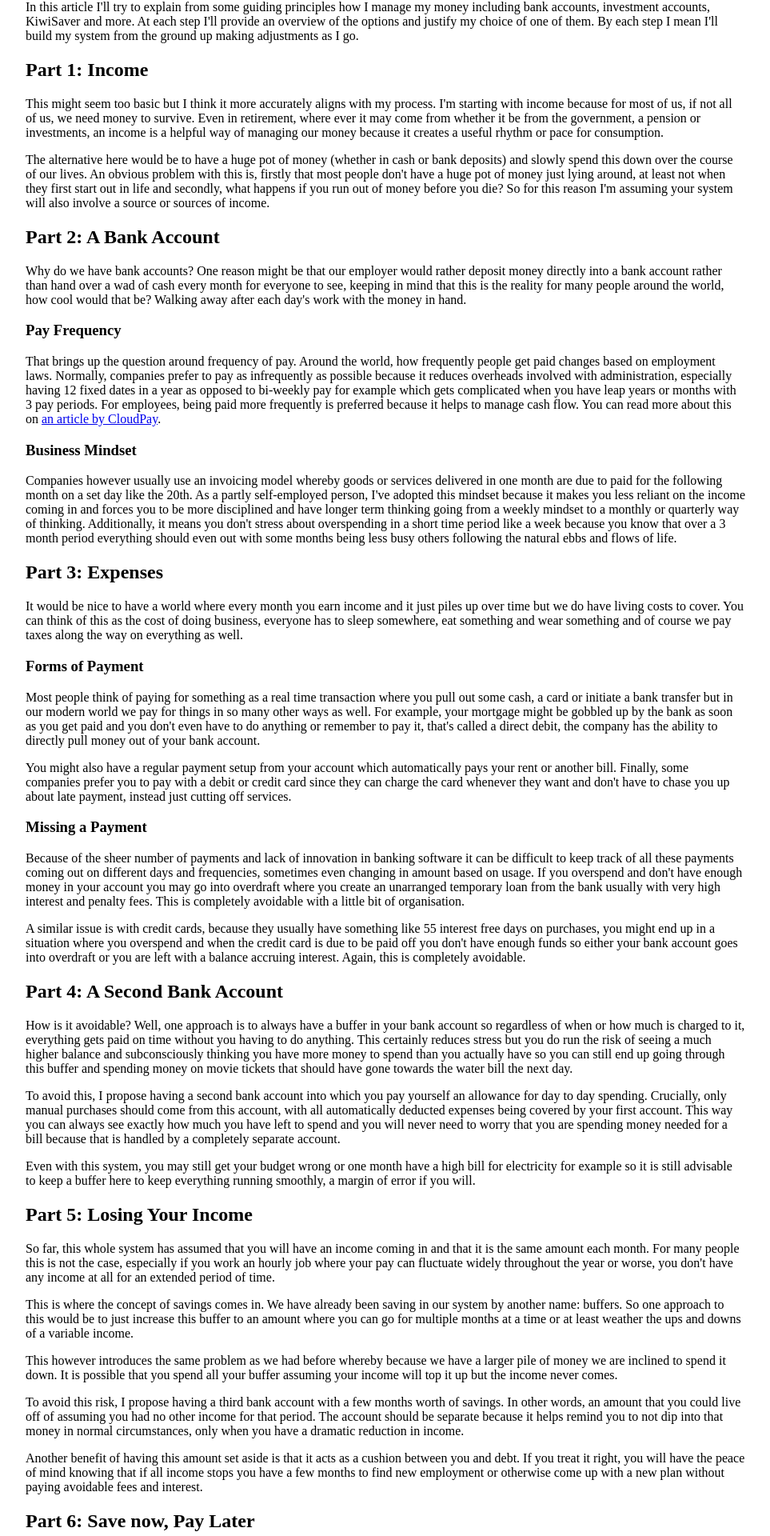
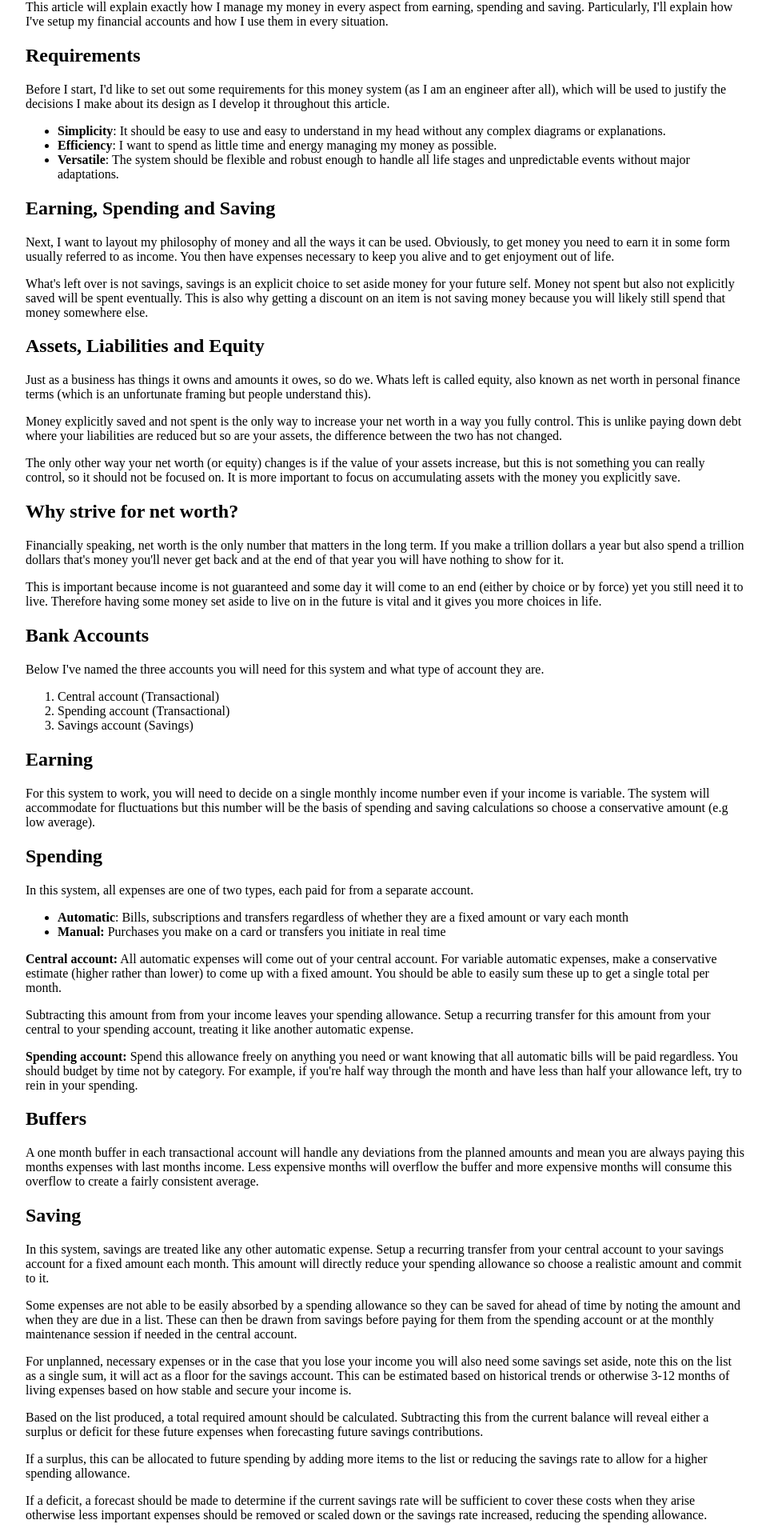
Before and after one commit to liamlabuschagne/personal-website, a Nuxt app: page /blog/my-money-system in a window 1280 px wide. Shown: the part 80-2000 px from the top of the page at 80% size, without its empty margins (158-1121 px from the left). Built offline with nearby package versions, Linux system fonts and the light colour scheme.

Commit message:
First draft done

```diff
--- a/pages/blog/my-money-system.vue
+++ b/pages/blog/my-money-system.vue
@@ -2,243 +2,198 @@
   <header>
     <h1>My Money System</h1>
     <p>
-      In this article I'll try to explain from some guiding principles how I
-      manage my money including bank accounts, investment accounts, KiwiSaver
-      and more. At each step I'll provide an overview of the options and justify
-      my choice of one of them. By each step I mean I'll build my system from
-      the ground up making adjustments as I go.
+      This article will explain exactly how I manage my money in every aspect
+      from earning, spending and saving. Particularly, I'll explain how I've
+      setup my financial accounts and how I use them in every situation.
     </p>
   </header>
   <section>
-    <h2>Part 1: Income</h2>
+    <h2>Requirements</h2>
     <p>
-      This might seem too basic but I think it more accurately aligns with my
-      process. I'm starting with income because for most of us, if not all of
-      us, we need money to survive. Even in retirement, where ever it may come
-      from whether it be from the government, a pension or investments, an
-      income is a helpful way of managing our money because it creates a useful
-      rhythm or pace for consumption.
+      Before I start, I'd like to set out some requirements for this money
+      system (as I am an engineer after all), which will be used to justify the
+      decisions I make about its design as I develop it throughout this article.
+    </p>
+    <ul>
+      <li>
+        <strong>Simplicity</strong>: It should be easy to use and easy to
+        understand in my head without any complex diagrams or explanations.
+      </li>
+      <li>
+        <strong>Efficiency</strong>: I want to spend as little time and energy
+        managing my money as possible.
+      </li>
+      <li>
+        <strong>Versatile</strong>: The system should be flexible and robust
+        enough to handle all life stages and unpredictable events without major
+        adaptations.
+      </li>
+    </ul>
+  </section>
+  <section>
+    <h2>Earning, Spending and Saving</h2>
+    <p>
+      Next, I want to layout my philosophy of money and all the ways it can be
+      used. Obviously, to get money you need to earn it in some form usually
+      referred to as income. You then have expenses necessary to keep you alive
+      and to get enjoyment out of life.
     </p>
     <p>
-      The alternative here would be to have a huge pot of money (whether in cash
-      or bank deposits) and slowly spend this down over the course of our lives.
-      An obvious problem with this is, firstly that most people don't have a
-      huge pot of money just lying around, at least not when they first start
-      out in life and secondly, what happens if you run out of money before you
-      die? So for this reason I'm assuming your system will also involve a
-      source or sources of income.
+      What's left over is not savings, savings is an explicit choice to set
+      aside money for your future self. Money not spent but also not explicitly
+      saved will be spent eventually. This is also why getting a discount on an
+      item is not saving money because you will likely still spend that money
+      somewhere else.
     </p>
   </section>
   <section>
-    <h2>Part 2: A Bank Account</h2>
+    <h2>Assets, Liabilities and Equity</h2>
     <p>
-      Why do we have bank accounts? One reason might be that our employer would
-      rather deposit money directly into a bank account rather than hand over a
-      wad of cash every month for everyone to see, keeping in mind that this is
-      the reality for many people around the world, how cool would that be?
-      Walking away after each day's work with the money in hand.
+      Just as a business has things it owns and amounts it owes, so do we. Whats
+      left is called equity, also known as net worth in personal finance terms
+      (which is an unfortunate framing but people understand this).
     </p>
-    <h3>Pay Frequency</h3>
     <p>
-      That brings up the question around frequency of pay. Around the world, how
-      frequently people get paid changes based on employment laws. Normally,
-      companies prefer to pay as infrequently as possible because it reduces
-      overheads involved with administration, especially having 12 fixed dates
-      in a year as opposed to bi-weekly pay for example which gets complicated
-      when you have leap years or months with 3 pay periods. For employees,
-      being paid more frequently is preferred because it helps to manage cash
-      flow. You can read more about this on
-      <a
-        target="_blank"
-        href="https://www.cloudpay.com/blog/pay-frequency-around-the-world/"
-      >
-        an article by CloudPay</a
-      >.
+      Money explicitly saved and not spent is the only way to increase your net
+      worth in a way you fully control. This is unlike paying down debt where
+      your liabilities are reduced but so are your assets, the difference
+      between the two has not changed.
     </p>
-    <h3>Business Mindset</h3>
     <p>
-      Companies however usually use an invoicing model whereby goods or services
-      delivered in one month are due to paid for the following month on a set
-      day like the 20th. As a partly self-employed person, I've adopted this
-      mindset because it makes you less reliant on the income coming in and
-      forces you to be more disciplined and have longer term thinking going from
-      a weekly mindset to a monthly or quarterly way of thinking. Additionally,
-      it means you don't stress about overspending in a short time period like a
-      week because you know that over a 3 month period everything should even
-      out with some months being less busy others following the natural ebbs and
-      flows of life.
+      The only other way your net worth (or equity) changes is if the value of
+      your assets increase, but this is not something you can really control, so
+      it should not be focused on. It is more important to focus on accumulating
+      assets with the money you explicitly save.
     </p>
   </section>
   <section>
-    <h2>Part 3: Expenses</h2>
+    <h2>Why strive for net worth?</h2>
     <p>
-      It would be nice to have a world where every month you earn income and it
-      just piles up over time but we do have living costs to cover. You can
-      think of this as the cost of doing business, everyone has to sleep
-      somewhere, eat something and wear something and of course we pay taxes
-      along the way on everything as well.
-    </p>
-    <h3>Forms of Payment</h3>
-    <p>
-      Most people think of paying for something as a real time transaction where
-      you pull out some cash, a card or initiate a bank transfer but in our
-      modern world we pay for things in so many other ways as well. For example,
-      your mortgage might be gobbled up by the bank as soon as you get paid and
-      you don't even have to do anything or remember to pay it, that's called a
-      direct debit, the company has the ability to directly pull money out of
-      your bank account.
+      Financially speaking, net worth is the only number that matters in the
+      long term. If you make a trillion dollars a year but also spend a trillion
+      dollars that's money you'll never get back and at the end of that year you
+      will have nothing to show for it.
     </p>
     <p>
-      You might also have a regular payment setup from your account which
-      automatically pays your rent or another bill. Finally, some companies
-      prefer you to pay with a debit or credit card since they can charge the
-      card whenever they want and don't have to chase you up about late payment,
-      instead just cutting off services.
-    </p>
-    <h3>Missing a Payment</h3>
-    <p>
-      Because of the sheer number of payments and lack of innovation in banking
-      software it can be difficult to keep track of all these payments coming
-      out on different days and frequencies, sometimes even changing in amount
-      based on usage. If you overspend and don't have enough money in your
-      account you may go into overdraft where you create an unarranged temporary
-      loan from the bank usually with very high interest and penalty fees. This
-      is completely avoidable with a little bit of organisation.
-    </p>
-    <p>
-      A similar issue is with credit cards, because they usually have something
-      like 55 interest free days on purchases, you might end up in a situation
-      where you overspend and when the credit card is due to be paid off you
-      don't have enough funds so either your bank account goes into overdraft or
-      you are left with a balance accruing interest. Again, this is completely
-      avoidable.
+      This is important because income is not guaranteed and some day it will
+      come to an end (either by choice or by force) yet you still need it to
+      live. Therefore having some money set aside to live on in the future is
+      vital and it gives you more choices in life.
     </p>
   </section>
   <section>
-    <h2>Part 4: A Second Bank Account</h2>
+    <h2>Bank Accounts</h2>
     <p>
-      How is it avoidable? Well, one approach is to always have a buffer in your
-      bank account so regardless of when or how much is charged to it,
-      everything gets paid on time without you having to do anything. This
-      certainly reduces stress but you do run the risk of seeing a much higher
-      balance and subconsciously thinking you have more money to spend than you
-      actually have so you can still end up going through this buffer and
-      spending money on movie tickets that should have gone towards the water
-      bill the next day.
+      Below I've named the three accounts you will need for this system and what
+      type of account they are.
     </p>
+    <ol>
+      <li>Central account (Transactional)</li>
+      <li>Spending account (Transactional)</li>
+      <li>Savings account (Savings)</li>
+    </ol>
+  </section>
+  <section>
+    <h2>Earning</h2>
     <p>
-      To avoid this, I propose having a second bank account into which you pay
-      yourself an allowance for day to day spending. Crucially, only manual
-      purchases should come from this account, with all automatically deducted
-      expenses being covered by your first account. This way you can always see
-      exactly how much you have left to spend and you will never need to worry
-      that you are spending money needed for a bill because that is handled by a
-      completely separate account.
-    </p>
-    <p>
-      Even with this system, you may still get your budget wrong or one month
-      have a high bill for electricity for example so it is still advisable to
-      keep a buffer here to keep everything running smoothly, a margin of error
-      if you will.
+      For this system to work, you will need to decide on a single monthly
+      income number even if your income is variable. The system will accommodate
+      for fluctuations but this number will be the basis of spending and saving
+      calculations so choose a conservative amount (e.g low average).
     </p>
   </section>
   <section>
-    <h2>Part 5: Losing Your Income</h2>
+    <h2>Spending</h2>
     <p>
-      So far, this whole system has assumed that you will have an income coming
-      in and that it is the same amount each month. For many people this is not
-      the case, especially if you work an hourly job where your pay can
-      fluctuate widely throughout the year or worse, you don't have any income
-      at all for an extended period of time.
+      In this system, all expenses are one of two types, each paid for from a
+      separate account.
+    </p>
+    <ul>
+      <li>
+        <strong>Automatic</strong>: Bills, subscriptions and transfers
+        regardless of whether they are a fixed amount or vary each month
+      </li>
+      <li>
+        <strong>Manual:</strong> Purchases you make on a card or transfers you
+        initiate in real time
+      </li>
+    </ul>
+    <p>
+      <strong>Central account:</strong> All automatic expenses will come out of
+      your central account. For variable automatic expenses, make a conservative
+      estimate (higher rather than lower) to come up with a fixed amount. You
+      should be able to easily sum these up to get a single total per month.
     </p>
     <p>
-      This is where the concept of savings comes in. We have already been saving
-      in our system by another name: buffers. So one approach to this would be
-      to just increase this buffer to an amount where you can go for multiple
-      months at a time or at least weather the ups and downs of a variable
-      income.
+      Subtracting this amount from from your income leaves your spending
+      allowance. Setup a recurring transfer for this amount from your central to
+      your spending account, treating it like another automatic expense.
     </p>
     <p>
-      This however introduces the same problem as we had before whereby because
-      we have a larger pile of money we are inclined to spend it down. It is
-      possible that you spend all your buffer assuming your income will top it
-      up but the income never comes.
-    </p>
-    <p>
-      To avoid this risk, I propose having a third bank account with a few
-      months worth of savings. In other words, an amount that you could live off
-      of assuming you had no other income for that period. The account should be
-      separate because it helps remind you to not dip into that money in normal
-      circumstances, only when you have a dramatic reduction in income.
-    </p>
-    <p>
-      Another benefit of having this amount set aside is that it acts as a
-      cushion between you and debt. If you treat it right, you will have the
-      peace of mind knowing that if all income stops you have a few months to
-      find new employment or otherwise come up with a new plan without paying
-      avoidable fees and interest.
+      <strong>Spending account:</strong> Spend this allowance freely on anything
+      you need or want knowing that all automatic bills will be paid regardless.
+      You should budget by time not by category. For example, if you're half way
+      through the month and have less than half your allowance left, try to rein
+      in your spending.
     </p>
   </section>
   <section>
-    <h2>Part 6: Save now, Pay Later</h2>
+    <h2>Buffers</h2>
     <p>
-      Sometimes you have expenses that are too large to cover with your normal
-      spending allowance. For example, you might need to buy a car, want to go
-      on a holiday or pay insurance once per year to get a discount. It would be
-      annoying if every time one of these expenses comes up you then have to
-      rein back your spending for that month just to stay in the budget,
-      sometimes this may not be possible because it is an amount larger than a
-      month's worth of spending.
-    </p>
-    <p>
-      You could pay for this from your savings account from before but this
-      would put you at risk if your income changes and the buffer in your first
-      bank account is designed to protect you from overdrafts so where does this
-      money come from?
-    </p>
-    <p>
-      For many people the solution here is to put this purchase on debt of some
-      kind, again incurring avoidable interest and fees. In recent years, buy
-      now pay later schemes have attempted to solve this problem for consumers
-      by spreading out this large sum over multiple payments.
-    </p>
-    <p>
-      If you know that this expense is coming, especially something like a car
-      registration or yearly insurance, why not plan ahead, putting money aside
-      each month until the expenses comes up. To prevent confusion I propose
-      having a fourth bank account for this purpose. You may even want to
-      contribute more to this account than you expect your future expenses will
-      be as a buffer in case that expense turns out to be higher than you
-      thought.
-    </p>
-    <p>
-      So, when that large expense comes up, you simply top up the account from
-      which you pay for it and continue your spending as normal. This
-      essentially smooths out a irregular expense to be a regular one. Instead
-      of buy now, pay later you are saving now to pay later.
+      A one month buffer in each transactional account will handle any
+      deviations from the planned amounts and mean you are always paying this
+      months expenses with last months income. Less expensive months will
+      overflow the buffer and more expensive months will consume this overflow
+      to create a fairly consistent average.
     </p>
   </section>
   <section>
-    <h2>Part 7: Optimising</h2>
+    <h2>Saving</h2>
     <p>
-      If you follow the advice given above including understanding your income,
-      how frequently you get paid, what bank accounts to setup and leveraging
-      buffers and savings to handle the fluctuations of life you, will be doing
-      well. In fact, you may find yourself not really thinking about money on a
-      daily or even weekly basis any more. Only checking up on your spending and
-      making transfers for big purchases as they come along, everything else is
-      automatic and stress free.
+      In this system, savings are treated like any other automatic expense.
+      Setup a recurring transfer from your central account to your savings
+      account for a fixed amount each month. This amount will directly reduce
+      your spending allowance so choose a realistic amount and commit to it.
     </p>
     <p>
-      But what if you want to do one better? All throughout this article we have
-      developed a money system that avoids volatility, reduces banking admin and
-      avoids unnecessary fees and interest. What if you could turn the tables
-      and earn interest for how well you organise your finances?
+      Some expenses are not able to be easily absorbed by a spending allowance
+      so they can be saved for ahead of time by noting the amount and when they
+      are due in a list. These can then be drawn from savings before paying for
+      them from the spending account or at the monthly maintenance session if
+      needed in the central account.
     </p>
     <p>
-      I propose you should have as many of your accounts be interest bearing as
-      possible as long as they don't impede on your payments being made like
-      withdrawal limits or minimum balance requirements.
+      For unplanned, necessary expenses or in the case that you lose your income
+      you will also need some savings set aside, note this on the list as a
+      single sum, it will act as a floor for the savings account. This can be
+      estimated based on historical trends or otherwise 3-12 months of living
+      expenses based on how stable and secure your income is.
+    </p>
+    <p>
+      Based on the list produced, a total required amount should be calculated.
+      Subtracting this from the current balance will reveal either a surplus or
+      deficit for these future expenses when forecasting future savings
+      contributions.
+    </p>
+    <p>
+      If a surplus, this can be allocated to future spending by adding more
+      items to the list or reducing the savings rate to allow for a higher
+      spending allowance.
+    </p>
+    <p>
+      If a deficit, a forecast should be made to determine if the current
+      savings rate will be sufficient to cover these costs when they arise
+      otherwise less important expenses should be removed or scaled down or the
+      savings rate increased, reducing the spending allowance.
+    </p>
+  </section>
+  <section>
+    <h2>Maintenance</h2>
+    <p>
+      At the start of every month, top up the buffers from your savings account
+      if needed. If your buffers are increasing consistently, just increase your
+      savings contribution or your spending allowance, don't do more transfers
+      than are necessary.
     </p>
   </section>
 </template>
```
